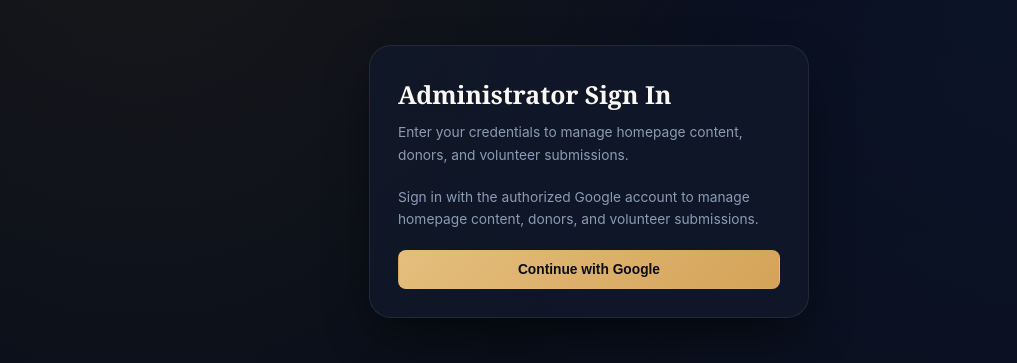
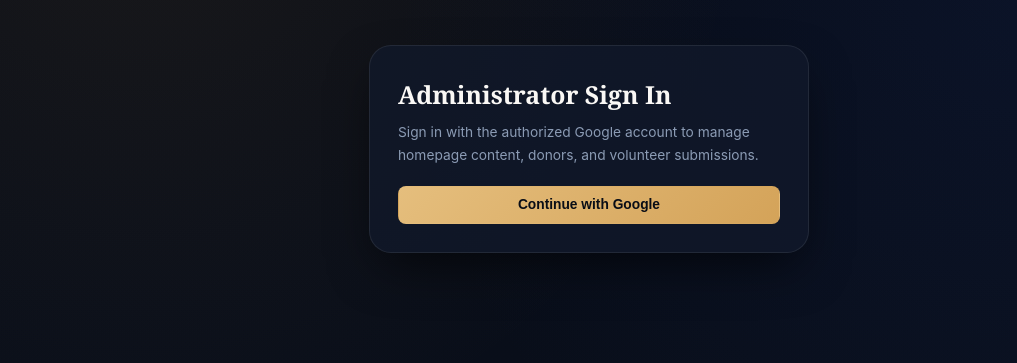
Before and after one commit to sherlocksolves/epsteinfoundation, a plain HTML site: page public/abcdauth/index.html in a window 1280 px wide. Shown: the part 132-495 px from the top of the page, without its empty margins (51-1068 px from the left). Drawn offline with Linux system fonts and the light colour scheme; a script that the page names is missing.

Commit message:
Clean up Google sign-in screen

```diff
--- a/public/abcdauth/index.html
+++ b/public/abcdauth/index.html
@@ -65,7 +65,6 @@
     <!-- Login Screen -->
     <section id="login-card" class="admin-card" style="max-width: 440px; margin: 3rem auto;">
       <h2>Administrator Sign In</h2>
-      <p class="muted" style="margin-bottom: 1.2rem;">Enter your credentials to manage homepage content, donors, and volunteer submissions.</p>
       <p class="muted" style="margin-bottom: 1.2rem;">Sign in with the authorized Google account to manage homepage content, donors, and volunteer submissions.</p>
       <button id="google-sign-in" class="admin-btn" type="button" style="width: 100%;">Continue with Google</button>
       <p id="login-msg" class="muted" role="status"></p>
@@ -297,8 +296,6 @@
             </div>
           </form>
         </article>
-
-
       </div>
     </section>
 
```
